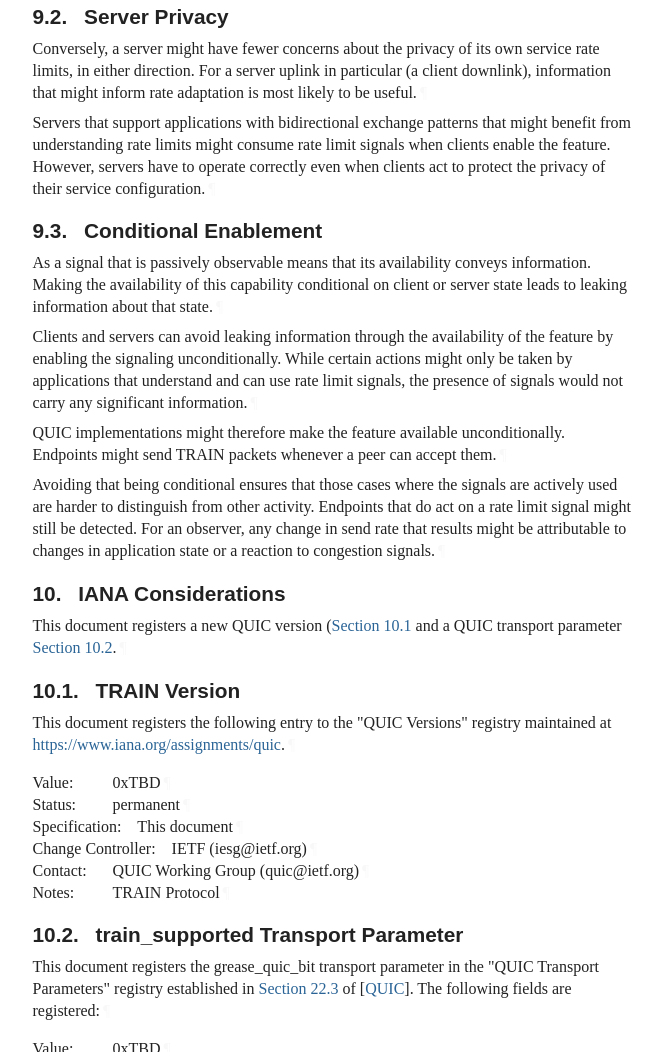
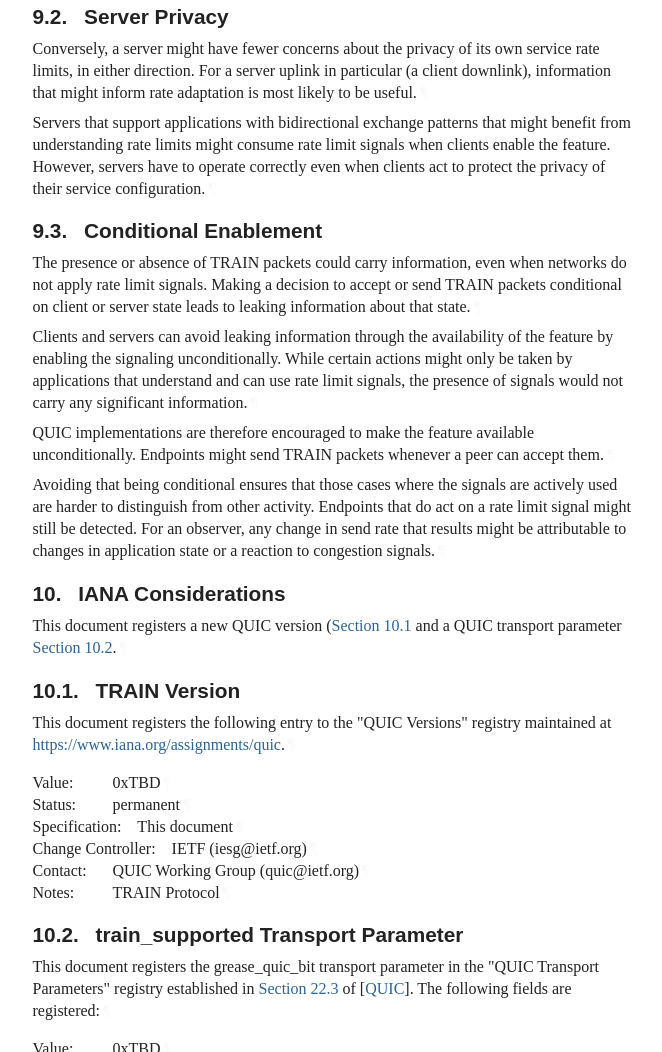
Before and after one commit to martinthomson/train-protocol, a plain HTML site: page privacy-expanded/draft-thomson-train-protocol.html in a window 1280 px wide. Shown: the part 7339-8391 px from the top of the page, without its empty margins (92-754 px from the left). Drawn offline with Linux system fonts and the light colour scheme; a web font is replaced by a local one.

Commit message:
Script updating gh-pages from 118d6c2. [ci skip]

```diff
--- a/privacy-expanded/draft-thomson-train-protocol.html
+++ b/privacy-expanded/draft-thomson-train-protocol.html
@@ -1756,15 +1756,17 @@ when clients act to protect the privacy of their service configuration.<a href="
         <h3 id="name-conditional-enablement">
 <a href="#section-9.3" class="section-number selfRef">9.3. </a><a href="#name-conditional-enablement" class="section-name selfRef">Conditional Enablement</a>
         </h3>
-<p id="section-9.3-1">As a signal that is passively observable means that its availability conveys
-information.  Making the availability of this capability conditional on client
-or server state leads to leaking information about that state.<a href="#section-9.3-1" class="pilcrow">¶</a></p>
+<p id="section-9.3-1">The presence or absence of TRAIN packets could carry information, even when
+networks do not apply rate limit signals.  Making a decision to accept or send
+TRAIN packets conditional on client or server state leads to leaking information
+about that state.<a href="#section-9.3-1" class="pilcrow">¶</a></p>
 <p id="section-9.3-2">Clients and servers can avoid leaking information through the availability of
 the feature by enabling the signaling unconditionally.  While certain actions
 might only be taken by applications that understand and can use rate limit
 signals, the presence of signals would not carry any significant information.<a href="#section-9.3-2" class="pilcrow">¶</a></p>
-<p id="section-9.3-3">QUIC implementations might therefore make the feature available unconditionally.
-Endpoints might send TRAIN packets whenever a peer can accept them.<a href="#section-9.3-3" class="pilcrow">¶</a></p>
+<p id="section-9.3-3">QUIC implementations are therefore encouraged to make the feature available
+unconditionally.  Endpoints might send TRAIN packets whenever a peer can accept
+them.<a href="#section-9.3-3" class="pilcrow">¶</a></p>
 <p id="section-9.3-4">Avoiding that being conditional ensures that those cases where the signals are
 actively used are harder to distinguish from other activity.  Endpoints that do
 act on a rate limit signal might still be detected. For an observer, any change
```
Also changed, not shown: privacy-expanded/draft-thomson-train-protocol.txt (+7 -7 lines).
